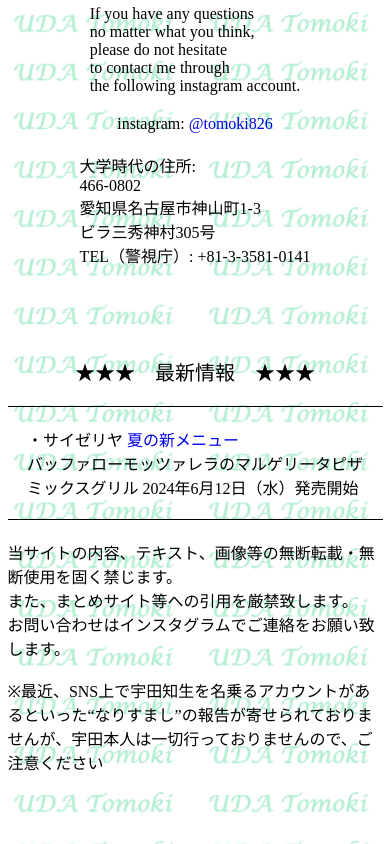
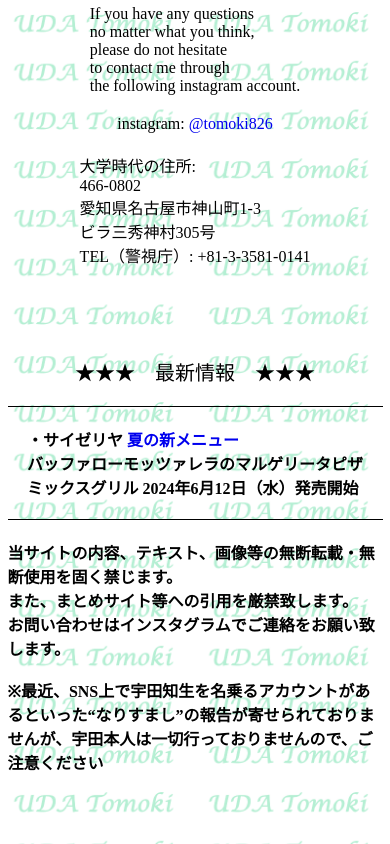
Before and after one commit to uda-tomoki-lvgs/next-website, a Next.js app: page / in a window 390 px wide. Shown: the part 599-1443 px from the top of the page. Built offline with nearby package versions, Linux system fonts and the light colour scheme.

Commit message:
small fix

```diff
--- a/src/features/routes/top/toppage.css
+++ b/src/features/routes/top/toppage.css
@@ -97,6 +97,7 @@
     }
 
     .attention-info {
+        font-weight: bold;
         margin-bottom: 20px;
     }
 
@@ -106,6 +107,11 @@
         margin: auto;
     }
 
+    .latest-info {
+        font-weight: bold;
+        padding: 0 5px;
+    }
+
     .latest-info-title {
         font-size: 1.25em;
     }
```
